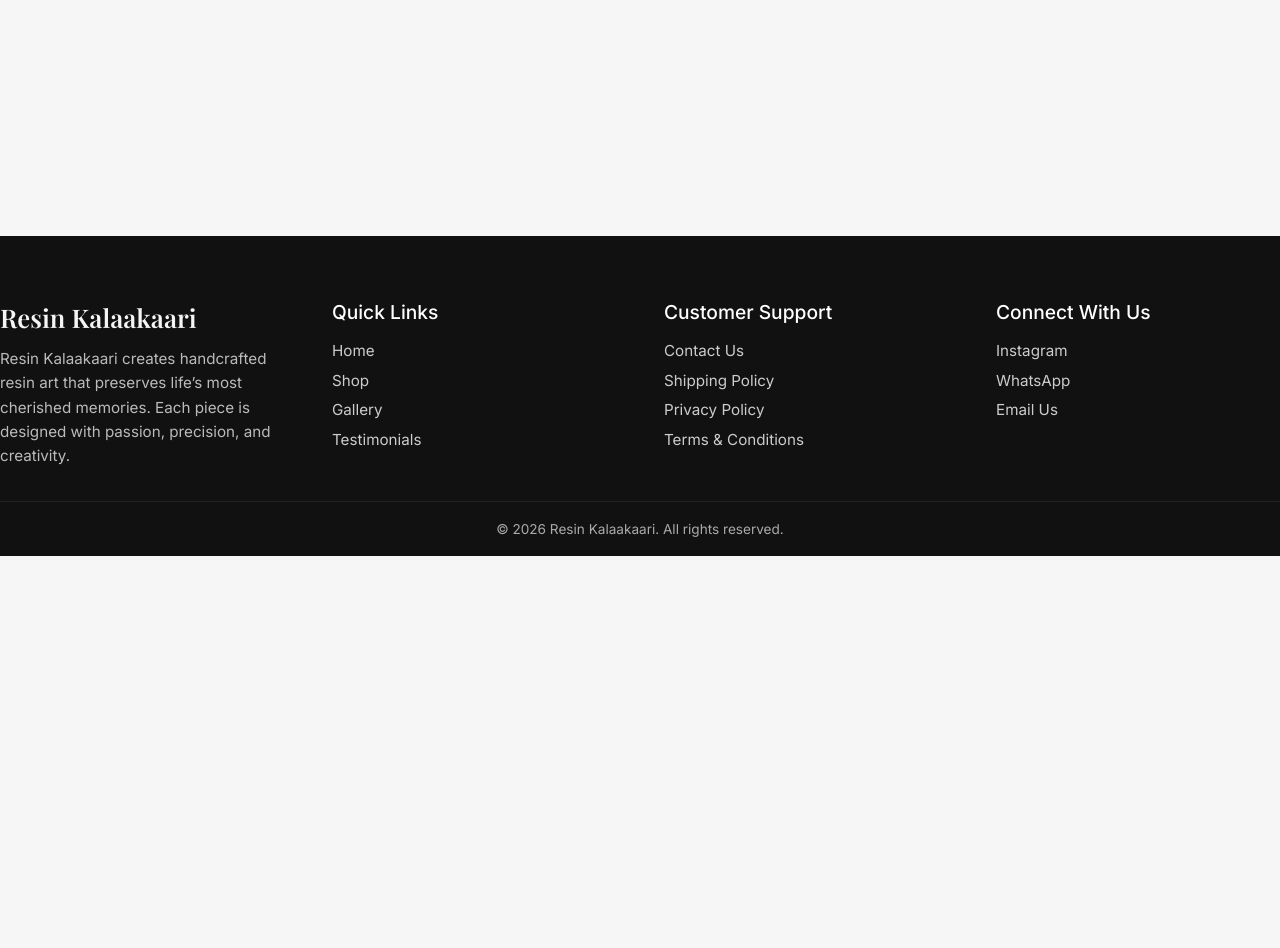
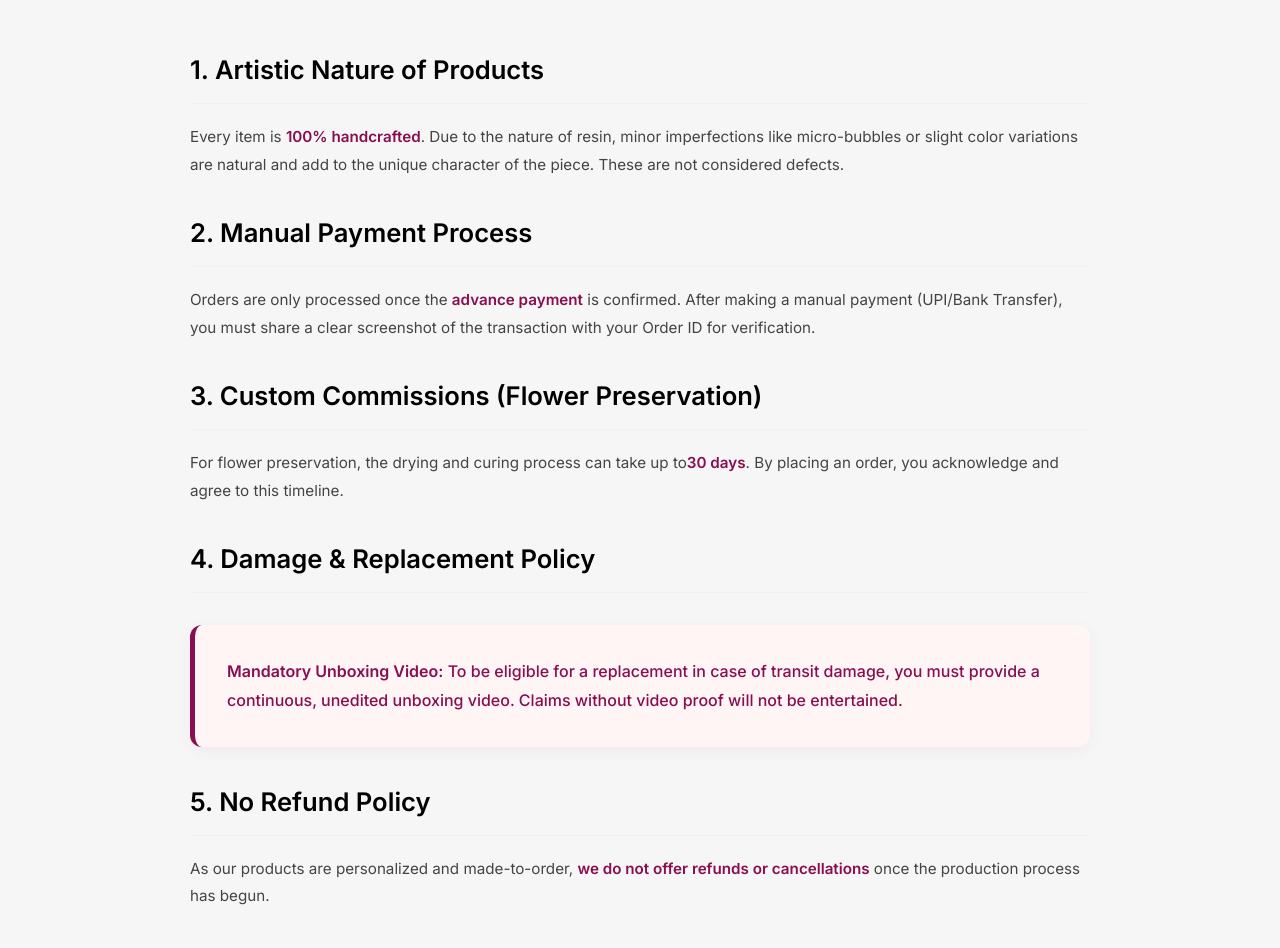
Before and after one commit to JatinSatare24/ResinKalaakaari, a Next.js app: page /terms-and-conditions in a window 1280 px wide. Shown: the part 244-1192 px from the top of the page. Before the commit the page ends 800 px from the top, so only its background shows below. Built offline with nearby package versions, Linux system fonts and the light colour scheme; no server answers; a web font is replaced by a local one.

Commit message:
add terms and conditions component

```diff
--- /dev/null
+++ b/src/components/Terms&Conditions/Terms&Conditions.tsx
@@ -0,0 +1,72 @@
+// --- IMPORTS ---
+import React from 'react';
+import styles from '@/components/Policies/Policies.module.css';
+
+// --- INTERFACES ---
+export interface TermsAndConditionsProps {
+    // Interface established for future scalability (e.g., dynamic "Last Updated" date)
+}
+
+// --- COMPONENT ---
+const TermsAndConditions: React.FC<TermsAndConditionsProps> = () => {
+    // --- RENDER ---
+    return (
+        <main className={styles.container} aria-labelledby="terms-title">
+            <h1 id="terms-title" className={styles.title}>Terms & Conditions</h1>
+
+            {/* --- 1. PRODUCT NATURE --- */}
+            <section className={styles.section} aria-labelledby="artistic-nature-heading">
+                <h2 id="artistic-nature-heading">1. Artistic Nature of Products</h2>
+                <p>
+                    Every item is <strong className={styles.highlight}>100% handcrafted</strong>.
+                    Due to the nature of resin, minor imperfections like micro-bubbles or
+                    slight color variations are natural and add to the unique character
+                    of the piece. These are not considered defects.
+                </p>
+            </section>
+
+            {/* --- 2. PAYMENTS --- */}
+            <section className={styles.section} aria-labelledby="payment-process-heading">
+                <h2 id="payment-process-heading">2. Manual Payment Process</h2>
+                <p>
+                    Orders are only processed once the <strong className={styles.highlight}>advance payment</strong> is confirmed.
+                    After making a manual payment (UPI/Bank Transfer), you must share a
+                    clear screenshot of the transaction with your Order ID for verification.
+                </p>
+            </section>
+
+            {/* --- 3. CUSTOM COMMISSIONS --- */}
+            <section className={styles.section} aria-labelledby="commissions-heading">
+                <h2 id="commissions-heading">3. Custom Commissions (Flower Preservation)</h2>
+                <p>
+                    For flower preservation, the drying and curing process can take up to
+                    <strong className={styles.highlight}>30 days</strong>. By placing an order,
+                    you acknowledge and agree to this timeline.
+                </p>
+            </section>
+
+            {/* --- 4. DAMAGE CLAIMS --- */}
+            <section className={styles.section} aria-labelledby="damage-policy-heading">
+                <h2 id="damage-policy-heading">4. Damage & Replacement Policy</h2>
+                <div className={styles.alertBox} role="alert">
+                    <p>
+                        <strong className={styles.highlight}>Mandatory Unboxing Video:</strong> To be eligible for a replacement
+                        in case of transit damage, you must provide a continuous, unedited unboxing
+                        video. Claims without video proof will not be entertained.
+                    </p>
+                </div>
+            </section>
+
+            {/* --- 5. REFUND POLICY --- */}
+            <section className={styles.section} aria-labelledby="refund-policy-heading">
+                <h2 id="refund-policy-heading">5. No Refund Policy</h2>
+                <p>
+                    As our products are personalized and made-to-order, <strong className={styles.highlight}>we do not offer
+                        refunds or cancellations</strong> once the production process has begun.
+                </p>
+            </section>
+        </main>
+    );
+}
+
+export default TermsAndConditions;
```
